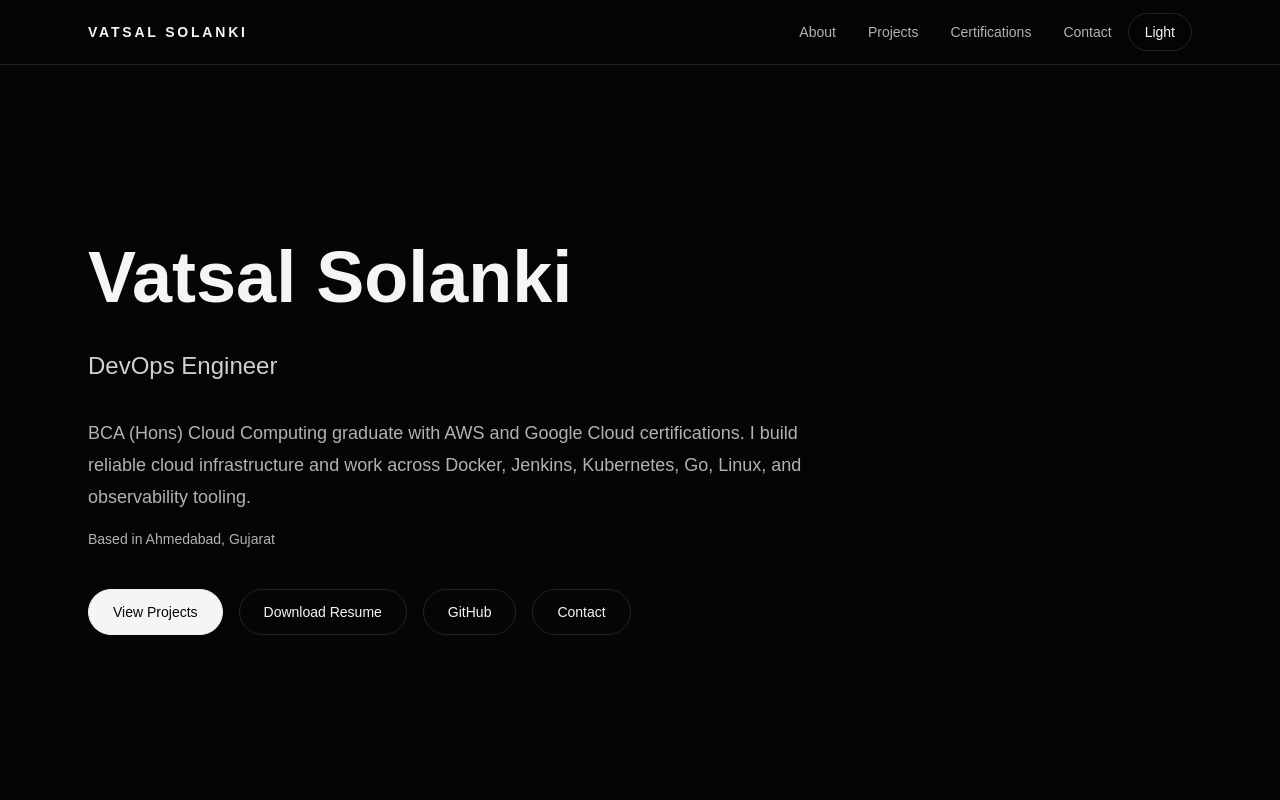
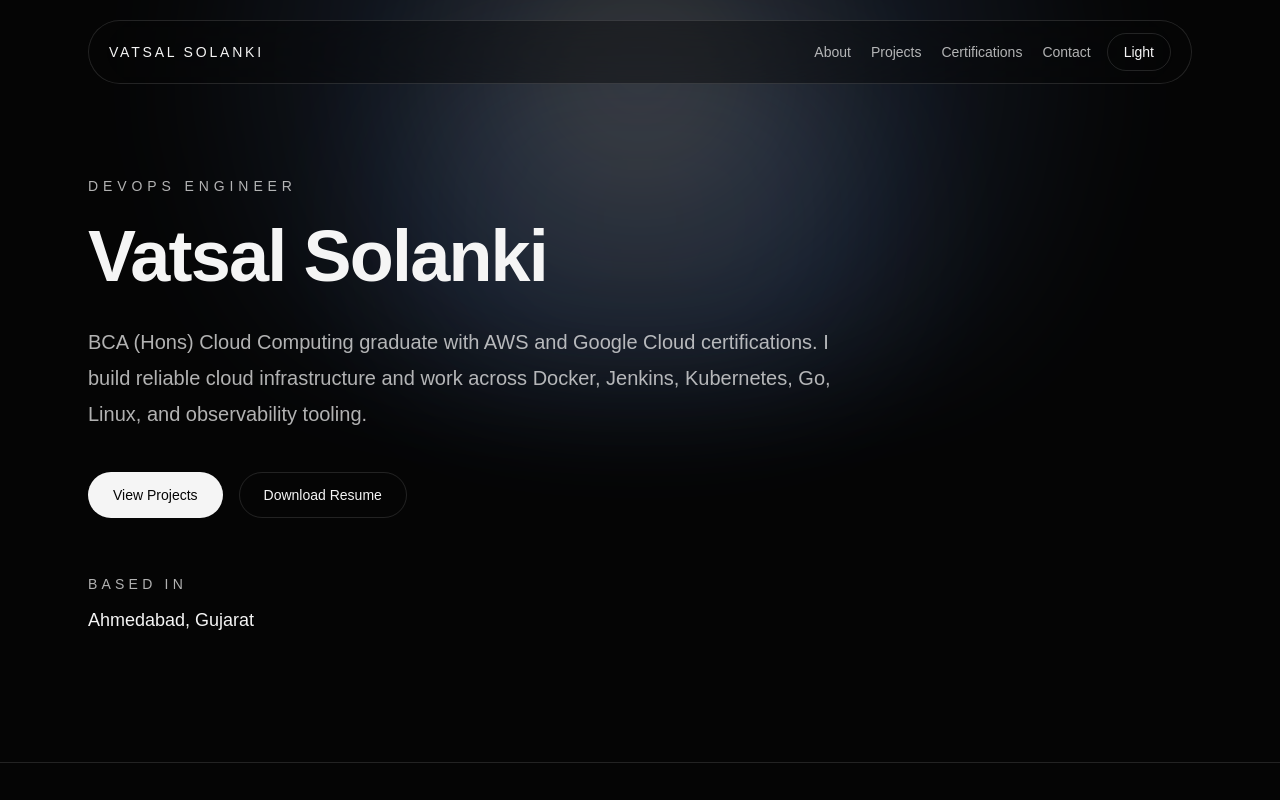
Before and after one commit to VatsalSolanki-01/portfolio, a Next.js app: page / in a window 1280 px wide. Shown: the top 800 px of the page. Built offline with nearby package versions, Linux system fonts and the light colour scheme.

Commit message:
feat: improved navigation and visuals

```diff
--- a/app/globals.css
+++ b/app/globals.css
@@ -4,22 +4,30 @@
   --background: #f7f7f3;
   --foreground: #111111;
   --muted: #4a4a4a;
-  --surface: #ffffff;
-  --surface-2: #f0f0ea;
+  --surface: rgba(255, 255, 255, 0.78);
+  --surface-2: #efefe8;
   --border: rgba(17, 17, 17, 0.12);
+
+  --glow-primary: rgba(255, 255, 255, 0.9);
+  --glow-secondary: rgba(173, 216, 255, 0.32);
+  --glow-tertiary: rgba(255, 255, 255, 0.22);
 }
 
 .dark {
   --background: #050505;
   --foreground: #f5f5f5;
   --muted: rgba(245, 245, 245, 0.72);
-  --surface: rgba(255, 255, 255, 0.03);
+  --surface: rgba(255, 255, 255, 0.04);
   --surface-2: rgba(255, 255, 255, 0.06);
   --border: rgba(255, 255, 255, 0.12);
+
+  --glow-primary: rgba(255, 255, 255, 0.22);
+  --glow-secondary: rgba(120, 170, 255, 0.12);
+  --glow-tertiary: rgba(255, 255, 255, 0.08);
 }
 
 html {
-  scroll-behavior: smooth;
+  scroll-behavior: auto;
 }
 
 body {
@@ -28,8 +36,8 @@ body {
   font-family: Arial, Helvetica, sans-serif;
   min-height: 100vh;
   transition:
-    background-color 200ms ease,
-    color 200ms ease;
+    background-color 250ms ease,
+    color 250ms ease;
 }
 
 * {
@@ -40,3 +48,32 @@ body {
   background: rgba(127, 127, 127, 0.25);
   color: var(--foreground);
 }
+
+.hero-glow-primary {
+  background: radial-gradient(
+    circle,
+    var(--glow-primary) 0%,
+    var(--glow-secondary) 36%,
+    transparent 74%
+  );
+  opacity: 0.95;
+}
+
+.hero-glow-secondary {
+  background: radial-gradient(
+    circle,
+    var(--glow-tertiary) 0%,
+    var(--glow-secondary) 38%,
+    transparent 76%
+  );
+  opacity: 0.9;
+}
+
+html.lenis,
+html.lenis body {
+  height: auto;
+}
+
+.lenis.lenis-smooth {
+  scroll-behavior: auto;
+}
--- a/components/layout/Navbar.tsx
+++ b/components/layout/Navbar.tsx
@@ -1,34 +1,57 @@
+"use client";
+
 import { navItems } from "@/data/portfolio";
-import { siteConfig } from "@/constants/site";
 import ThemeToggle from "./ThemeToggle";
+import { getLenisInstance } from "@/lib/lenis";
 
 export default function Navbar() {
+  const handleScroll = (target: string) => {
+    const lenis = getLenisInstance();
+    const element = document.querySelector(target);
+
+    if (lenis && element instanceof HTMLElement) {
+      lenis.scrollTo(element, {
+        duration: 1.5,
+        offset: -20,
+      });
+      return;
+    }
+
+    if (element instanceof HTMLElement) {
+      element.scrollIntoView({ behavior: "smooth", block: "start" });
+    }
+  };
+
   return (
-    <header className="sticky top-0 z-50 border-b border-[var(--border)] bg-[var(--background)]/80 backdrop-blur-xl">
-      <div className="mx-auto flex h-16 w-full max-w-6xl items-center justify-between px-6">
-        <a
-          href="/"
-          className="text-sm font-semibold uppercase tracking-[0.2em] text-[var(--foreground)]"
+    <header className="fixed inset-x-0 top-0 z-50">
+      <div className="mx-auto max-w-6xl px-6 pt-5">
+        <div className="flex items-center justify-between rounded-full border border-[var(--border)] bg-[color:color-mix(in_srgb,var(--background)_46%,transparent)] px-4 py-3 backdrop-blur-2xl supports-[backdrop-filter]:bg-[color:color-mix(in_srgb,var(--background)_40%,transparent)] md:px-5">
+          <button
+            type="button"
+            onClick={() => handleScroll("#top")}
+            className="text-sm font-medium uppercase tracking-[0.2em] text-[var(--foreground)]"
           >
-          {siteConfig.name}
-        </a>
+            Vatsal Solanki
+          </button>
 
-        <div className="flex items-center gap-4">
-          <nav className="hidden items-center gap-8 md:flex">
+          <div className="flex items-center gap-3 md:gap-4">
+            <nav className="hidden items-center gap-5 md:flex">
               {navItems.map((item) => (
-              <a
+                <button
                   key={item.href}
-                href={item.href}
+                  type="button"
+                  onClick={() => handleScroll(item.href)}
                   className="text-sm text-[var(--muted)] transition hover:text-[var(--foreground)]"
                 >
                   {item.label}
-              </a>
+                </button>
               ))}
             </nav>
 
             <ThemeToggle />
           </div>
         </div>
+      </div>
     </header>
   );
 }
--- /dev/null
+++ b/components/providers/SmoothScrollProvider.tsx
@@ -0,0 +1,34 @@
+"use client";
+
+import { useEffect } from "react";
+import Lenis from "lenis";
+import { setLenisInstance } from "@/lib/lenis";
+
+type SmoothScrollProviderProps = {
+  children: React.ReactNode;
+};
+
+export default function SmoothScrollProvider({
+  children,
+}: SmoothScrollProviderProps) {
+  useEffect(() => {
+    const lenis = new Lenis({
+      autoRaf: true,
+      duration: 2.15,
+      lerp: 0.045,
+      smoothWheel: true,
+      syncTouch: false,
+      wheelMultiplier: 1.2,
+      touchMultiplier: 1,
+    });
+
+    setLenisInstance(lenis);
+
+    return () => {
+      setLenisInstance(null);
+      lenis.destroy();
+    };
+  }, []);
+
+  return <>{children}</>;
+}
--- a/components/sections/Hero.tsx
+++ b/components/sections/Hero.tsx
@@ -1,59 +1,75 @@
+"use client";
+
 import { heroContent } from "@/data/portfolio";
-import { siteConfig } from "@/constants/site";
+import { getLenisInstance } from "@/lib/lenis";
 
 export default function Hero() {
+  const handleProjectsScroll = () => {
+    const lenis = getLenisInstance();
+    const element = document.querySelector("#projects");
+
+    if (lenis && element instanceof HTMLElement) {
+      lenis.scrollTo(element, {
+        duration: 1.5,
+        offset: -20,
+      });
+      return;
+    }
+
+    if (element instanceof HTMLElement) {
+      element.scrollIntoView({ behavior: "smooth", block: "start" });
+    }
+  };
+
   return (
-    <section className="border-b border-[var(--border)]">
-      <div className="mx-auto flex min-h-[calc(100vh-4rem)] max-w-6xl items-center px-6 py-20">
-        <div className="max-w-4xl">
-          <h1 className="max-w-4xl text-5xl font-semibold leading-tight text-[var(--foreground)] md:text-7xl">
+    <section
+      id="top"
+      className="relative overflow-hidden border-b border-[var(--border)] pt-36 pb-24 md:pt-44 md:pb-32"
+    >
+      <div className="pointer-events-none absolute inset-0 z-0">
+        <div className="absolute left-1/2 top-[-220px] h-[500px] w-[980px] -translate-x-1/2 rounded-full hero-glow-primary blur-3xl md:top-[-240px] md:h-[620px] md:w-[1200px]" />
+        <div className="absolute left-1/2 top-[10px] h-[280px] w-[620px] -translate-x-1/2 rounded-full hero-glow-secondary blur-3xl md:top-[40px] md:h-[360px] md:w-[760px]" />
+      </div>
+
+      <div className="relative z-10 mx-auto max-w-6xl px-6">
+        <p className="text-sm uppercase tracking-[0.35em] text-[var(--muted)]">
+          {heroContent.role}
+        </p>
+
+        <h1 className="mt-6 max-w-4xl text-5xl font-semibold tracking-tight text-[var(--foreground)] md:text-7xl">
           {heroContent.name}
         </h1>
 
-          <p className="mt-6 max-w-3xl text-xl leading-relaxed text-[var(--foreground)]/85 md:text-2xl">
-            {heroContent.role}
-          </p>
-
-          <p className="mt-8 max-w-3xl text-base leading-8 text-[var(--muted)] md:text-lg">
+        <p className="mt-8 max-w-3xl text-lg leading-9 text-[var(--muted)] md:text-xl">
           {heroContent.intro}
         </p>
 
-          <p className="mt-4 text-sm text-[var(--muted)]">
-            Based in {heroContent.location}
-          </p>
-
-          <div className="mt-10 flex flex-wrap gap-4">
-            <a
-              href="#projects"
-              className="rounded-full border border-[var(--foreground)] bg-[var(--foreground)] px-6 py-3 text-sm font-medium text-[var(--background)] transition hover:opacity-90"
+        <div className="mt-10 flex flex-wrap items-center gap-4">
+          <button
+            type="button"
+            onClick={handleProjectsScroll}
+            className="inline-flex rounded-full border border-[var(--border)] bg-[var(--foreground)] px-6 py-3 text-sm font-medium text-[var(--background)] transition hover:opacity-90"
           >
             View Projects
-            </a>
+          </button>
 
           <a
-              href={siteConfig.links.resume}
-              download
-              className="rounded-full border border-[var(--border)] px-6 py-3 text-sm font-medium text-[var(--foreground)] transition hover:bg-[var(--surface-2)]"
+            href="/resume/VatsalSolanki.pdf"
+            target="_blank"
+            rel="noreferrer"
+            className="inline-flex rounded-full border border-[var(--border)] px-6 py-3 text-sm font-medium text-[var(--foreground)] transition hover:bg-[var(--surface-2)]"
           >
             Download Resume
           </a>
+        </div>
 
-            <a
-              href={siteConfig.links.github}
-              target="_blank"
-              rel="noreferrer"
-              className="rounded-full border border-[var(--border)] px-6 py-3 text-sm font-medium text-[var(--foreground)] transition hover:bg-[var(--surface-2)]"
-            >
-              GitHub
-            </a>
-
-            <a
-              href="#contact"
-              className="rounded-full border border-[var(--border)] px-6 py-3 text-sm font-medium text-[var(--foreground)] transition hover:bg-[var(--surface-2)]"
-            >
-              Contact
-            </a>
-          </div>
+        <div className="mt-14">
+          <p className="text-sm uppercase tracking-[0.3em] text-[var(--muted)]">
+            Based in
+          </p>
+          <p className="mt-3 text-lg text-[var(--foreground)]">
+            {heroContent.location}
+          </p>
         </div>
       </div>
     </section>
--- /dev/null
+++ b/lib/lenis.ts
@@ -0,0 +1,14 @@
+let lenisInstance: {
+  scrollTo: (
+    target: string | number | HTMLElement,
+    options?: { duration?: number; offset?: number }
+  ) => void;
+} | null = null;
+
+export function setLenisInstance(instance: typeof lenisInstance) {
+  lenisInstance = instance;
+}
+
+export function getLenisInstance() {
+  return lenisInstance;
+}
```
Lines whose indentation alone changed are shown as unchanged.
